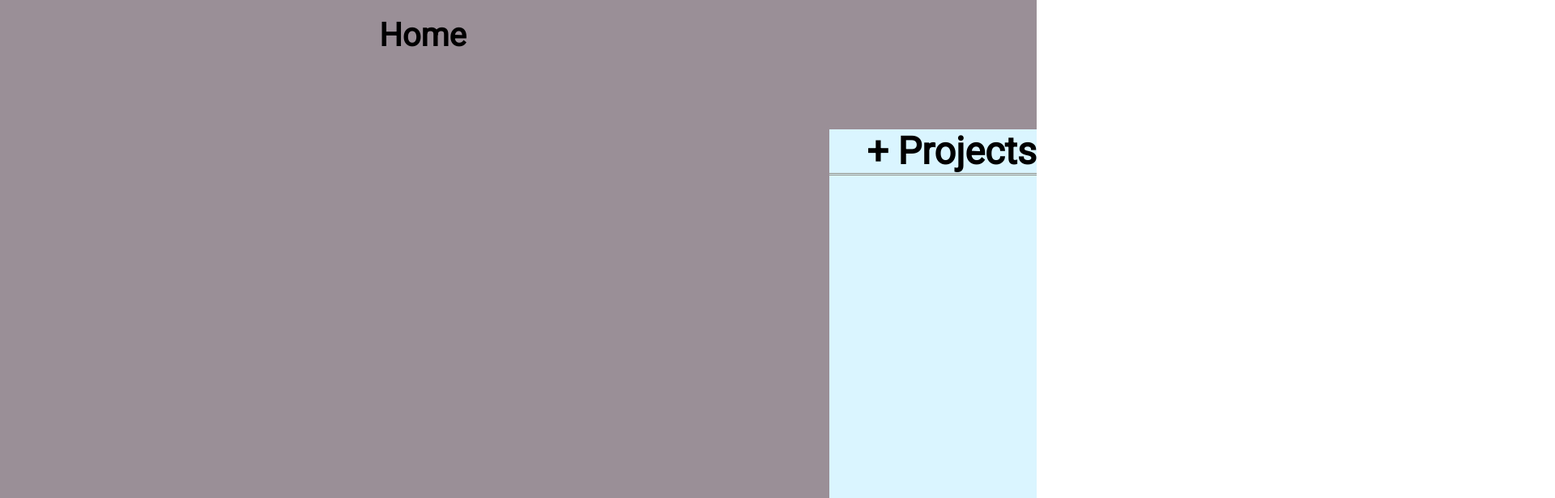
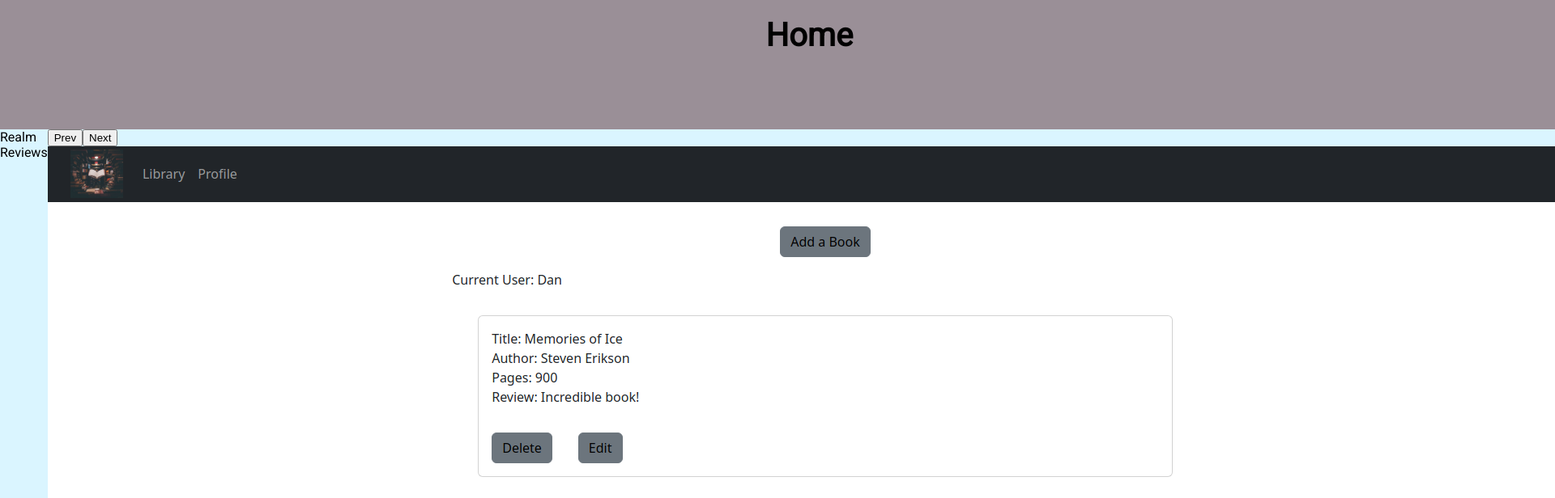
Before and after one commit to dunsd/portfolio, a React (Create React App) app: page /realm-reviews in a window 1280 px wide. Shown: the top 616 px of the page at 81% size, 1920 px wide, since content can reach past the window. Built offline with nearby package versions, Linux system fonts and the light colour scheme.

Commit message:
Add component for image slide and initialise
Add test images for realm-reviews, and add initial buttons
for prev/next image with no styling yet.

```diff
--- /dev/null
+++ b/src/components/ImageSlide.js
@@ -0,0 +1,32 @@
+import React from "react";
+import { useState } from "react";
+
+const ImageSlide = ({ imageArr }) => {
+
+    const [currentImg, setCurrentImg] = useState(0);
+    const length = imageArr.length;
+
+    const nextImg = () => {
+        setCurrentImg(currentImg === length-1 ? 0 : currentImg+1);
+    }
+
+    const prevImg = () => {
+        setCurrentImg(currentImg === 0 ? length-1: currentImg-1)
+    }
+
+    return (
+        <div>
+            <button onClick={prevImg}>Prev</button>
+            <button onClick={nextImg}>Next</button>
+            {imageArr.map((image, index) => {
+                return (
+                    <div>
+                        {index === currentImg && (<img src={image.image} alt={image.alt}></img>)}
+                        </div>
+                )
+            })}
+        </div>
+    );
+};
+
+export default ImageSlide;
--- /dev/null
+++ b/src/components/RealmReviews.js
@@ -0,0 +1,18 @@
+import React from "react";
+import realmLibrary from "../images/realm-reviews-library.png";
+import gitLogo from "../images/github-mark.svg"
+import ImageSlide from "./ImageSlide";
+
+const RealmReviews = () => {
+    const realmImgArr = [{image: realmLibrary, alt: "home page"}, {image:  gitLogo}];
+    return (
+
+
+        <div className="realmReviews">
+            Realm Reviews
+            <ImageSlide imageArr={realmImgArr}/>
+        </div>
+    );
+};
+
+export default RealmReviews;
--- a/src/css/styles.scss
+++ b/src/css/styles.scss
@@ -54,7 +54,7 @@ $background-colour: #C1C0B8;
     display: none;
   }
 
-.homeContent, .prjContent {
+.homeContent, .prjContent, .realmReviews {
     display: flex;
     align-items: flex-start;
     flex: 1 1 80%;
--- a/src/router/RouteSwitch.js
+++ b/src/router/RouteSwitch.js
@@ -3,6 +3,7 @@ import { BrowserRouter, Routes, Route, Link } from "react-router-dom";
 import Home from "../components/Home";
 import Projects from "../components/Projects";
 import ProjectsDropDown from "../components/ProjectsDropDown";
+import RealmReviews from "../components/RealmReviews";
 import "../css/styles.scss";
 
 const RouteSwitch = () => {
@@ -18,6 +19,7 @@ const RouteSwitch = () => {
           <Routes>
             <Route path="/" element={<Home />} exact={true} />
             <Route path="/projects" element={<Projects />} />
+            <Route path="/realm-reviews" element={<RealmReviews />} />
           </Routes>
 
 
```
